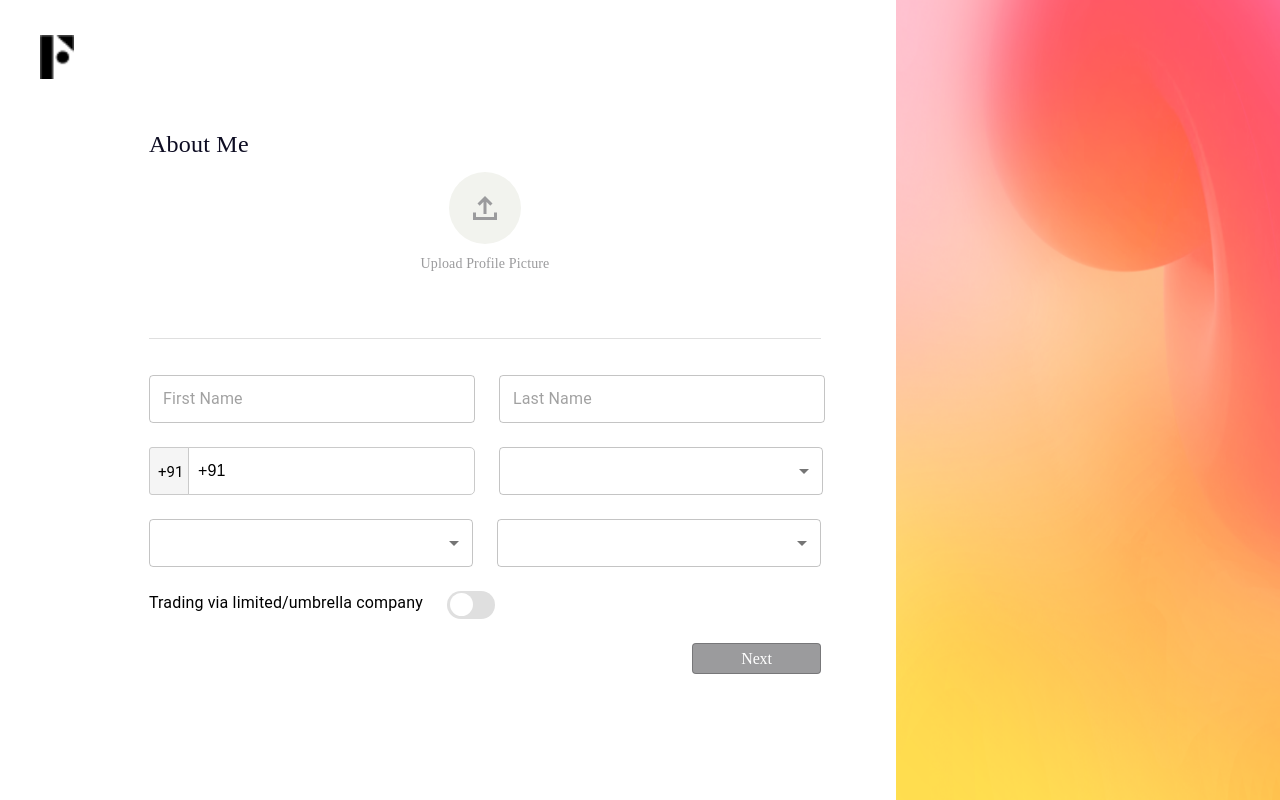
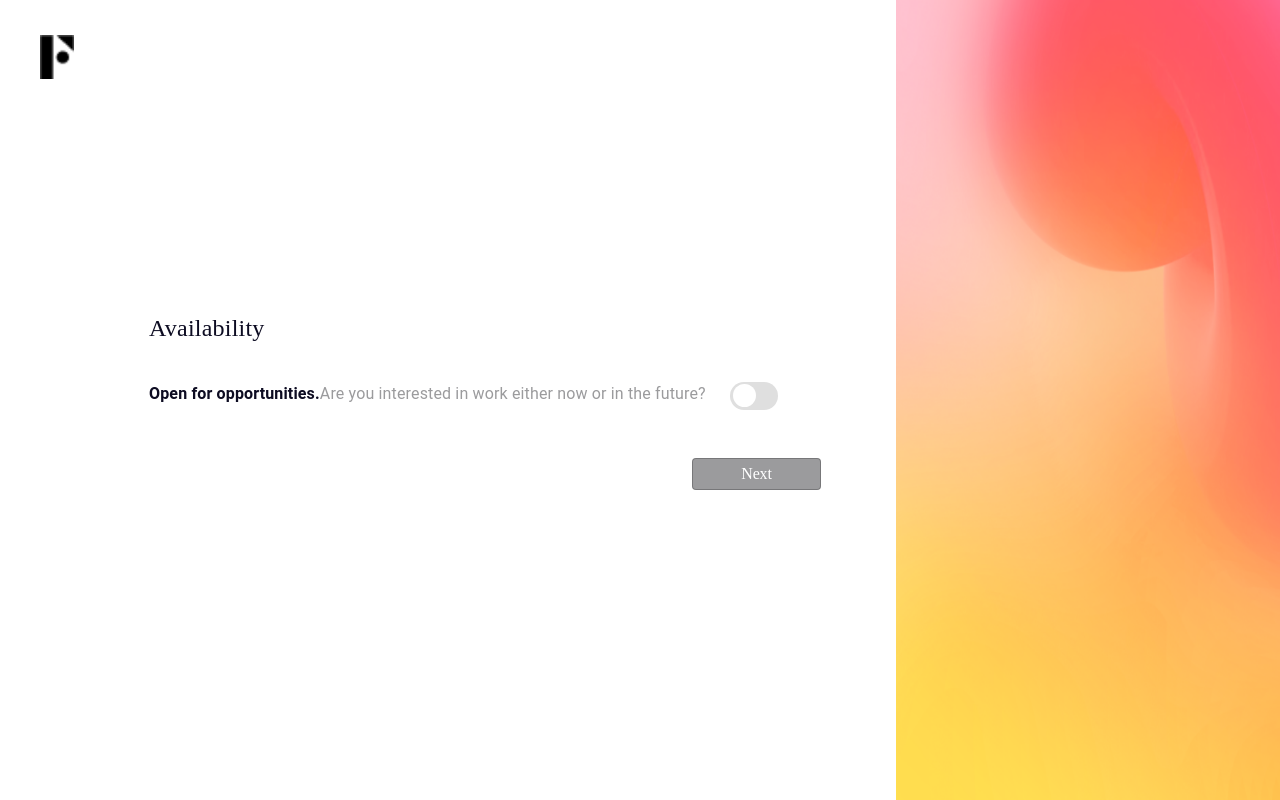
Before and after one commit to sunil2798/BuilderDesign, a React (Create React App) app: page /signupformik in a window 1280 px wide. Built offline with nearby package versions, Linux system fonts and the light colour scheme.

Commit message:
creating availability section

```diff
--- a/src/component/vishal/SignUpFormik.jsx
+++ b/src/component/vishal/SignUpFormik.jsx
@@ -5,6 +5,7 @@ import SignUp from "./signupScreenComponent/SignUp";
 import ForgotPass from "./signupScreenComponent/ForgotPass";
 import PasswordSuccess from "./signupScreenComponent/PasswordSuccess";
 import AboutMe from "./signupScreenComponent/AboutMe";
+import Availability from "./signupScreenComponent/Availability";
 
 
 export default class SignUpFormik extends Component {
@@ -43,7 +44,7 @@ export default class SignUpFormik extends Component {
           <div
             style={{
               // width: "360px", // use this for SignUp,ForgotPass,PasswordSuccess
-              width: "672px",  // use this width for AboutMe
+               width: "672px",  // use this width for AboutMe
               gap: "8px",
               flexShrink: "0",
             }}
@@ -53,7 +54,8 @@ export default class SignUpFormik extends Component {
             {/* <SignUp /> */}
             {/* <ForgotPass /> */}
             {/* <PasswordSuccess /> */}
-            <AboutMe />
+            {/* <AboutMe /> */}
+            <Availability />
 
             {/* change component structure start */}
           </div>
--- /dev/null
+++ b/src/component/vishal/signupScreenComponent/Availability.jsx
@@ -0,0 +1,189 @@
+import React, { Component } from "react";
+import { Box, Button, TextField, Typography } from "@material-ui/core";
+import "./availability.css";
+import "react-phone-input-2/lib/style.css";
+import { Formik } from "formik";
+import * as Yup from "yup";
+
+const validationSchema = Yup.object().shape({
+  firstName: Yup.string()
+    .min(2, "Too Short!")
+    .max(30, "Too Long!")
+    .required("First Name is required"),
+
+  lastName: Yup.string()
+    .min(2, "Too Short!")
+    .max(30, "Too Long!")
+    .required("Last Name is required"),
+});
+function FieldError({ error, touched }) {
+  return error && touched ? <div style={webStyle.error}>{error}</div> : null;
+}
+
+export default class Availability extends Component {
+  constructor(props) {
+    super(props);
+    this.state = {
+      checked: false,
+    };
+  }
+
+  handleToggleChange = () => {
+    this.setState({
+      checked: !this.state.checked,
+    });
+  };
+
+  render() {
+    return (
+      <>
+        <Formik
+          // initialValues={{
+          //   firstName: this.state.firstName,
+          //   lastName: this.state.lastName,
+          //   countryFirst: this.state.countryFirst,
+          //   countrySecond: this.state.countrySecond,
+          //   townn: this.state.townn,
+          // }}
+          // validationSchema={validationSchema}
+          onSubmit={this.handleSubmit}
+        >
+          {({
+            values,
+            errors,
+            resetForm,
+            setFieldTouched,
+            setFieldValue,
+            touched,
+            handleSubmit,
+            setErrors,
+          }) => (
+            <form autoComplete="off" onSubmit={handleSubmit}>
+              <div
+                style={{
+                  maxWidth: "672px",
+                  display: "flex",
+                  flexDirection: "column",
+                }}
+              >
+                <Typography
+                  style={{
+                    fontFamily: "Silka",
+                    color: "#0D0C22",
+                    fontSize: "24px",
+                    fontWeight: 500,
+                    fontStyle: "normal",
+                    lineHeight: "-0.15px",
+                  }}
+                >
+                  Availability
+                </Typography>
+
+                <Box
+                  style={{
+                    maxWidth: "672px",
+                    display: "flex",
+                    flexDirection: "column",
+                    gap: "24px",
+                    marginTop: "36px",
+                  }}
+                >
+                  <Box style={{ display: "flex", gap: "24px" }}>
+                    <Typography style={{ color: "#9B9B9D" }}>
+                      <span style={{ fontWeight: 600, color: "#0D0C22" }}>
+                        Open for opportunities.
+                      </span>
+                      Are you interested in work either now or in the future?
+                    </Typography>
+                    <label className="switch">
+                      <input
+                        type="checkbox"
+                        checked={this.state.checked}
+                        onChange={this.handleToggleChange}
+                      />
+                      <span className="slider round"></span>
+                    </label>
+                  </Box>
+                  {this.state.checked ? (
+                    <>
+                      <Typography
+                        style={{
+                          fontFamily: "Silka",
+                          color: "#0D0C22",
+                          fontSize: "24px",
+                          fontWeight: 500,
+                          fontStyle: "normal",
+                          lineHeight: "-0.15px",
+                        }}
+                      >
+                        Unavailability
+                      </Typography>
+                      <Box
+                        style={{
+                          maxWidth: "672px",
+                          display: "flex",
+                          gap: "24px",
+                          borderBottom: "1px solid #D9D9D9",
+                          borderTop: "1px solid #D9D9D9",
+                          paddingBottom: "24px",
+                          paddingTop: "24px",
+                        }}
+                      >
+                        <Box style={{ maxWidth: "326px" }}>
+                          <TextField
+                            variant="outlined"
+                            style={{ height: "48px", width: "100%" }}
+                            name="firstname"
+                          />
+                        </Box>
+                        <Box style={{ maxWidth: "326px" }}>
+                          <TextField
+                            variant="outlined"
+                            style={{ height: "48px", width: "100%" }}
+                            name="lastname"
+                          />
+                        </Box>
+                      </Box>
+                    </>
+                  ) : (
+                    ""
+                  )}
+
+                  <Box></Box>
+                  <Box style={{ textAlign: "end" }}>
+                    <Button
+                      variant="outlined"
+                      type="submit"
+                      style={{
+                        backgroundColor: "#9B9B9D",
+                        color: "#FFF",
+                        width: "129px",
+                        textWrap: "nowrap",
+                        whiteSpace: "nowrap",
+                        textTransform: "capitalize",
+                        fontFamily: "Silka",
+                        fontWeight: 500,
+                        fontSize: "16px",
+                        lineHeight: "19.3px",
+                        letterSpacing: "-0.15px",
+                        textAlign: "center",
+                      }}
+                    >
+                      Next
+                    </Button>
+                  </Box>
+                </Box>
+              </div>
+            </form>
+          )}
+        </Formik>
+      </>
+    );
+  }
+}
+
+const webStyle = {
+  error: {
+    color: "#D80032",
+  },
+};
--- /dev/null
+++ b/src/component/vishal/signupScreenComponent/availability.css
@@ -0,0 +1,59 @@
+/* toggle css */
+.switch {
+  position: relative;
+  display: inline-block;
+  width: 48px;
+  height: 28px;
+}
+
+.switch input {
+  opacity: 0;
+  width: 0;
+  height: 0;
+}
+
+.slider {
+  position: absolute;
+  cursor: pointer;
+  top: 0;
+  left: 0;
+  right: 15px;
+  bottom: 0;
+  background-color: #dfdfdf !important;
+  -webkit-transition: 0.4s;
+  transition: 0.4s;
+  width: 48px;
+}
+
+.slider:before {
+  position: absolute;
+  content: "";
+  height: 23px;
+  width: 23px;
+  left: 3px;
+  bottom: 3px;
+  background-color: #fff;
+  -webkit-transition: 0.4s;
+  transition: 0.4s;
+}
+
+input:checked + .slider {
+  background-color: #0d0c22 !important;
+}
+
+input:focus + .slider {
+  box-shadow: 0 0 1px #fff;
+}
+
+input:checked + .slider:before {
+  -webkit-transform: translateX(20px);
+  -ms-transform: translateX(20px);
+  transform: translateX(20px);
+}
+/* Rounded sliders */
+.slider.round {
+  border-radius: 40px;
+}
+.slider.round:before {
+  border-radius: 50%;
+}
```
